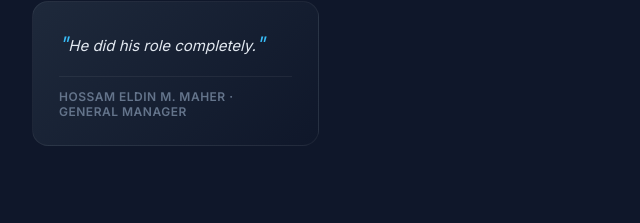
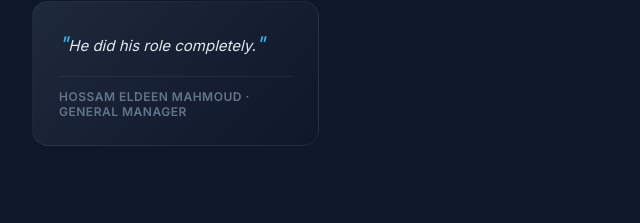
Before and after one commit to shakthiyak/shakthiyak.github.io, a plain HTML site: page index.html in a window 1280 px wide. Shown: the part 6673-6896 px from the top of the page, 158-798 px from the left. Drawn offline with Linux system fonts and the light colour scheme.

Commit message:
Update index.html

```diff
--- a/index.html
+++ b/index.html
@@ -653,7 +653,7 @@
             </div>
             <div class="speech-card">
                 <p class="speech-quote">He did his role completely.</p>
-                <div class="speech-attribution">Hossam Eldin M. Maher &middot; General Manager</div>
+                <div class="speech-attribution">Hossam Eldeen Mahmoud &middot; General Manager</div>
             </div>
         </div>
 
```
